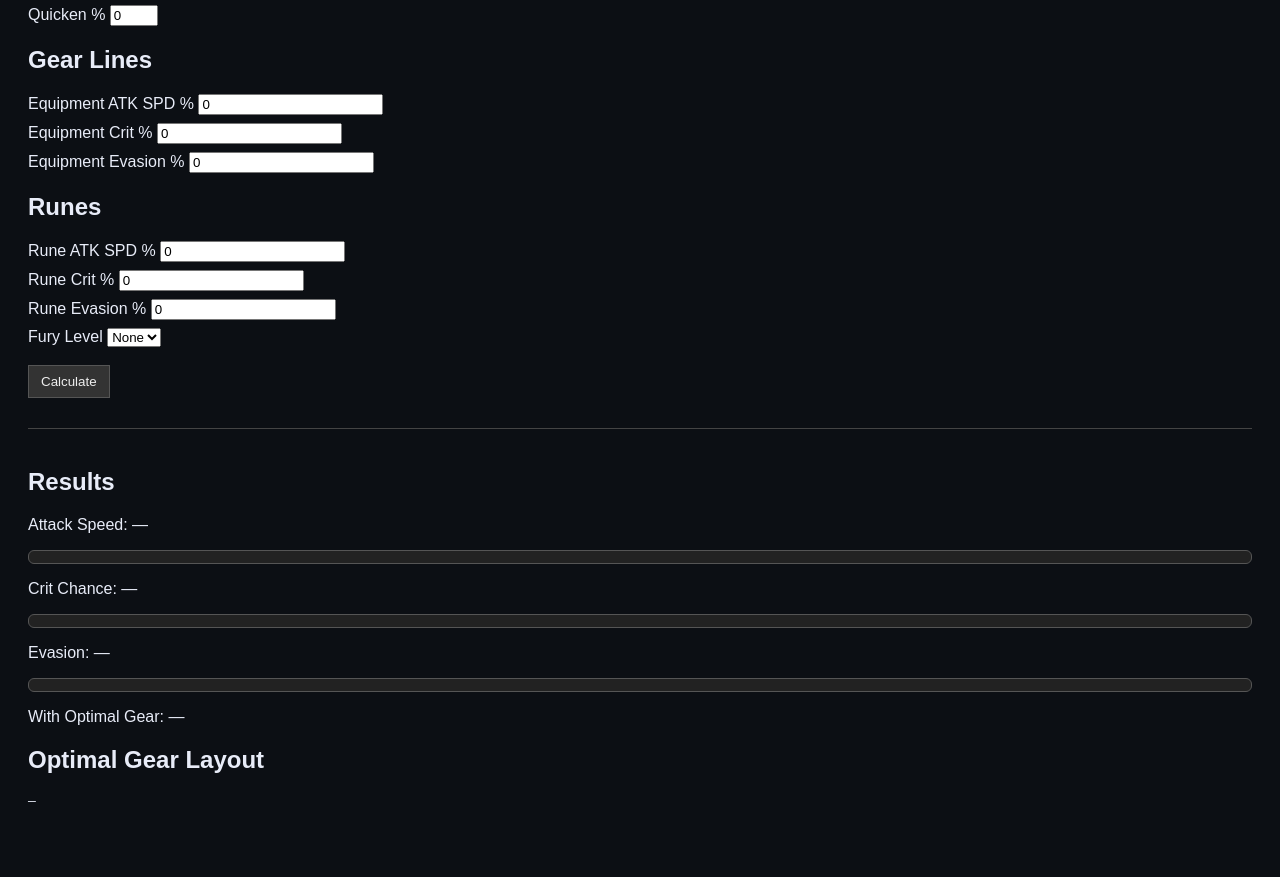
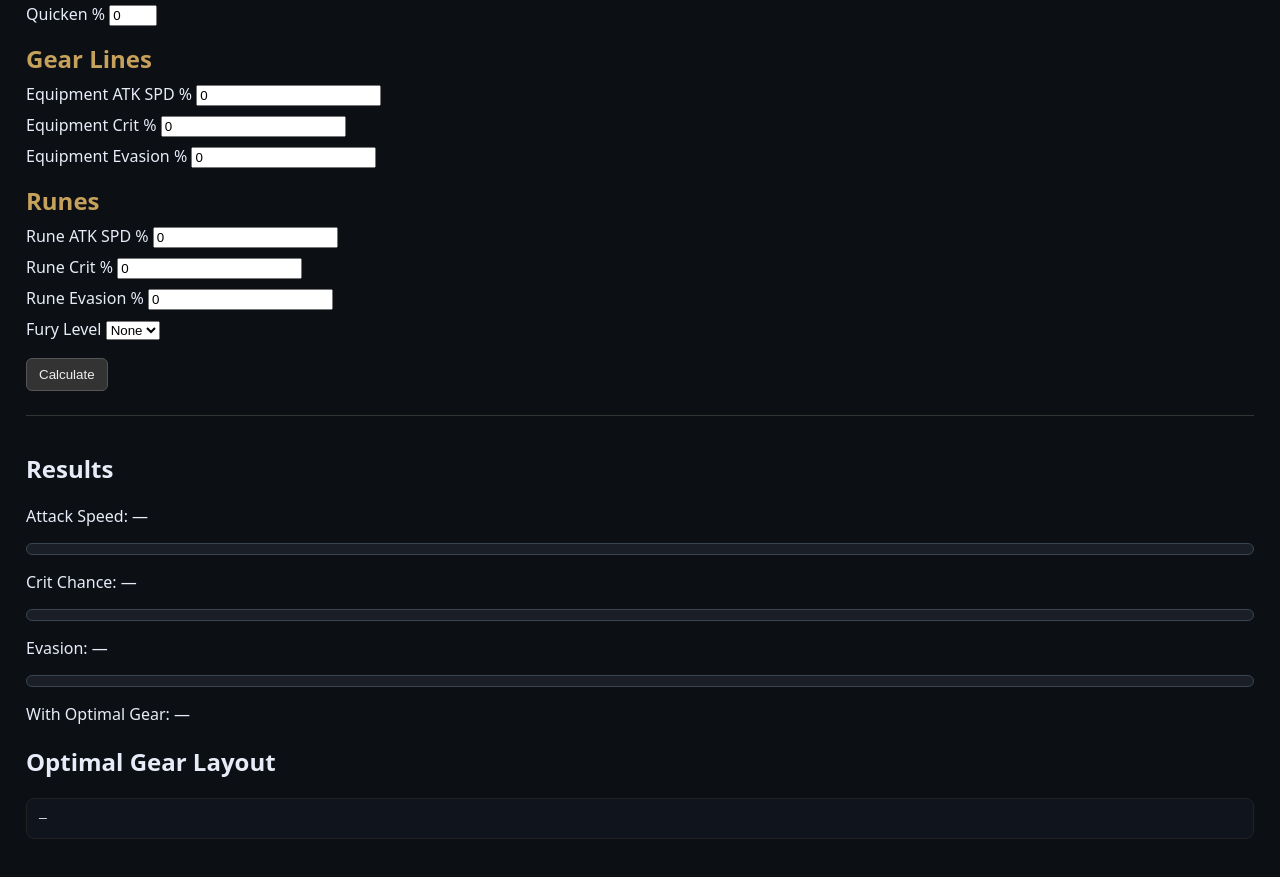
Before and after one commit to brandtbuchwald-rgb/Optimizer-V3, a plain HTML site: page index.html in a window 1280 px wide. Shown: the part 379-1256 px from the top of the page. Before the commit the page ends 1229 px from the top, so only its background shows below. Drawn offline with Linux system fonts and the light colour scheme.

Commit message:
Update style.css

```diff
--- a/style.css
+++ b/style.css
@@ -1,42 +1,9 @@
-body {
-  background: #0c0f14;
-  color: #e8ecf8;
-  font-family: Arial, sans-serif;
-  padding: 20px;
-}
-
-h1 { color: #c6a15b; }
-
-.inputs label {
-  display: block;
-  margin: 8px 0;
-}
-
-button {
-  margin-top: 10px;
-  padding: 8px 12px;
-  background: #333;
-  color: #eee;
-  border: 1px solid #555;
-  cursor: pointer;
-}
-
-.results {
-  margin-top: 30px;
-  border-top: 1px solid #444;
-  padding-top: 20px;
-}
-
-.bar {
-  height: 12px;
-  background: #222;
-  border: 1px solid #555;
-  border-radius: 6px;
-  margin-bottom: 10px;
-  overflow: hidden;
-}
-.bar div {
-  height: 100%;
-  background: linear-gradient(90deg, #c6a15b, #fcd34d);
-  width: 0%;
-}
+body{background:#0c0f14;color:#e8ecf8;font-family:system-ui,-apple-system,Segoe UI,Roboto,Arial;padding:18px}
+h1{color:#c6a15b;margin:0 0 10px}
+.inputs label{display:block;margin:8px 0}
+.inputs h2{margin:16px 0 6px;color:#c6a15b}
+button{margin-top:10px;padding:8px 12px;background:#333;color:#eee;border:1px solid #555;border-radius:6px}
+.results{margin-top:24px;border-top:1px solid #333;padding-top:16px}
+.bar{height:10px;background:#1a1f27;border:1px solid #3b4452;border-radius:6px;margin:6px 0 14px;overflow:hidden}
+.bar div{height:100%;background:linear-gradient(90deg,#c6a15b,#fcd34d);width:0%}
+pre{white-space:pre-wrap;background:#10151d;border:1px solid #222;padding:12px;border-radius:8px}
```
